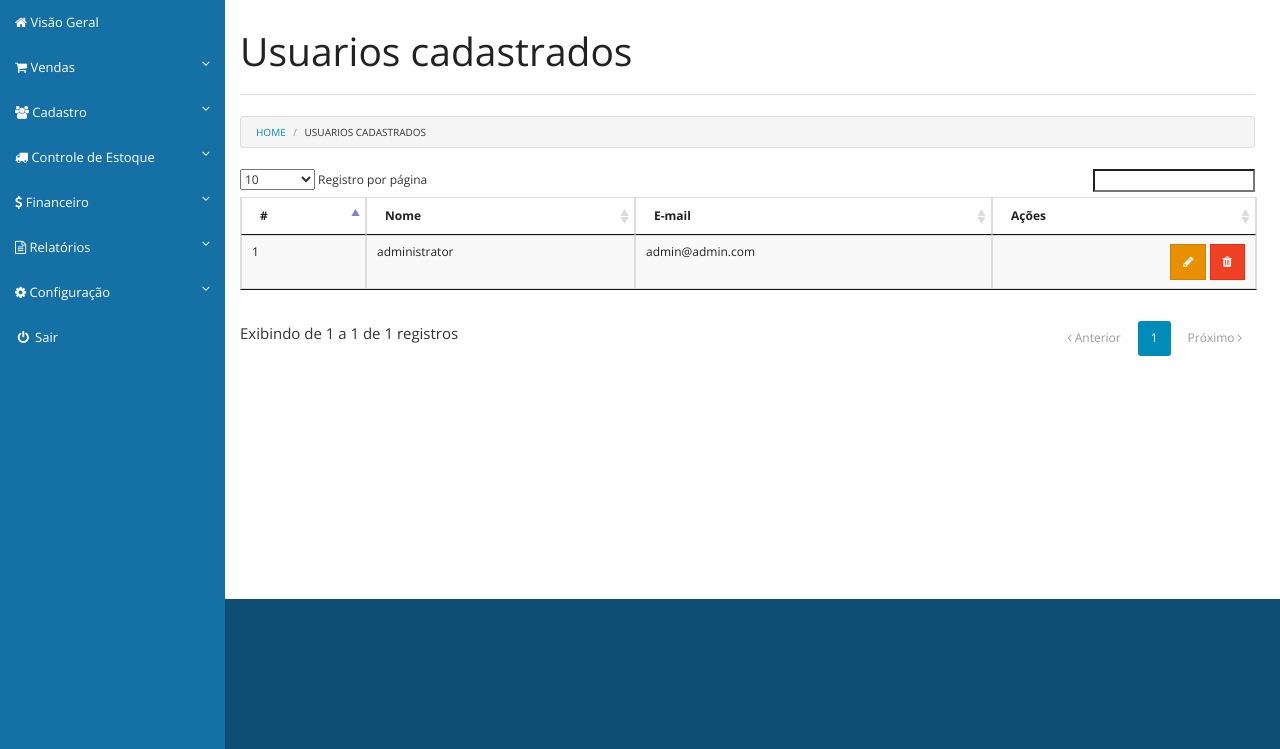
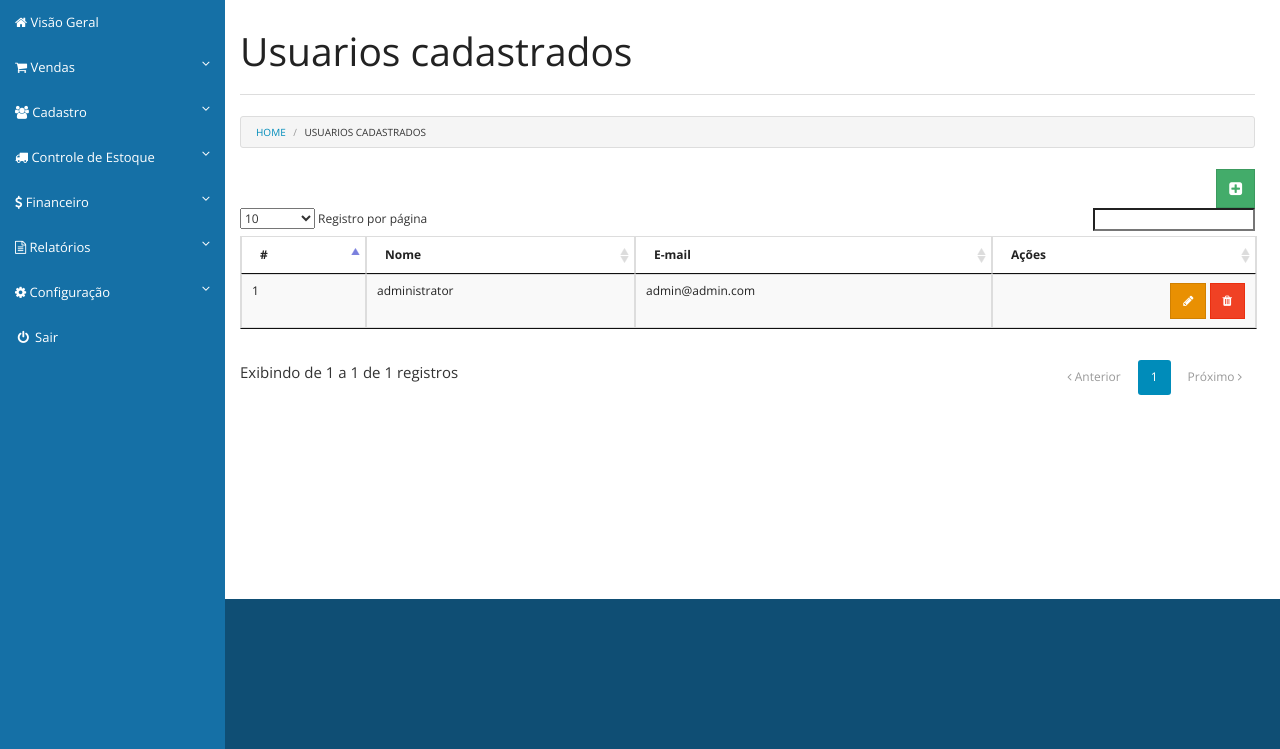
Before and after one commit to omartins-zs/controle_comercial, a CodeIgniter app: page /controle_comercial/usuarios in a window 1280 px wide. Shown: the part 51-800 px from the top of the page. Run offline with CodeIgniter, Linux system fonts and the light colour scheme; the visitor is signed in with stand-in values (Sample User, id 1); data comes from the database, SQL or seed files in the repository.

Commit message:
Add button de novo usuario e comentarios

```diff
--- a/application/views/pages/usuarios.php
+++ b/application/views/pages/usuarios.php
@@ -18,18 +18,22 @@
            </div>
            <!-- /.row -->
 
+           <!-- Button de novo usuario -->
+           <div class="row">
+               <div class="col-lg-12 text-right">
+                   <a href="" title="Novo usuario" class="btn btn-success"><i class="fa fa-plus-square"></i></a>
+               </div>
+           </div>
+
            <?php
             // echo '<pre>';
-
             // print_r($users);
             // echo '</pre>';
-
             ?>
 
+           <!-- Tabela -->
            <div class="row">
-
                <div class="col-lg-12">
-
                    <table class="table table-bordered table-striped" id="datatable">
                        <thead>
                            <tr>
@@ -55,10 +59,10 @@
 
                            <?php endforeach ?>
                        </tbody>
-
                    </table>
                </div>
            </div>
+           <!-- Fim tabela -->
 
        </div>
        <!-- /.container-fluid -->
```
Lines whose indentation alone changed are shown as unchanged.
